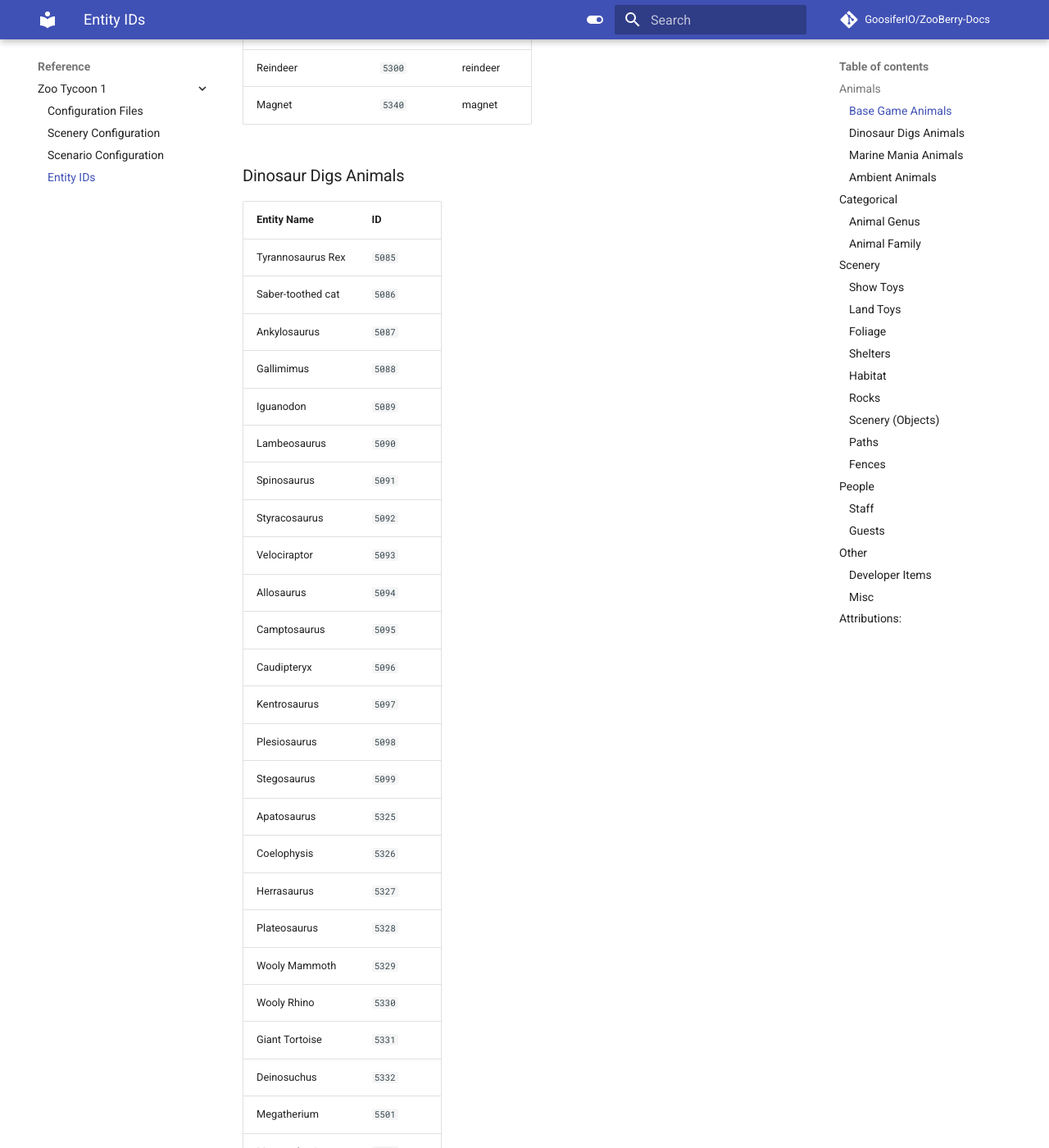
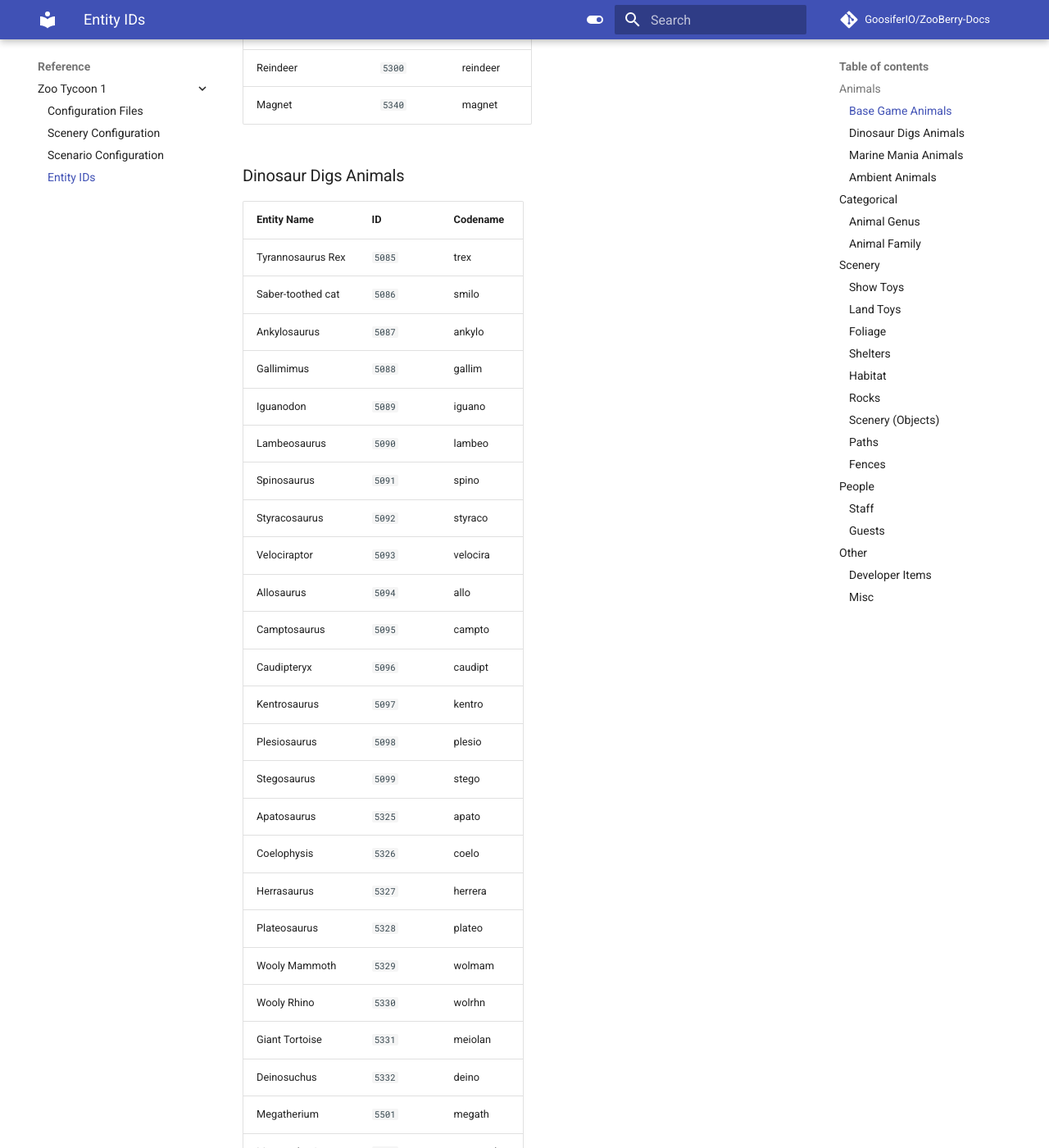
Before and after one commit to GoosiferIO/ZooBerry-Docs, an MkDocs documentation site: the page built from docs/zt1/Reference/entity_ids.md, in a window 1280 px wide and 1400 px high, scrolled down 3572 px. Shown: the whole window at 82% size. Built offline with MkDocs 1.6.1 and Material for MkDocs 9.7.7, drawn with Linux system fonts in a browser that asks for light colours; comment, search, counter and statistics services are not loaded; some of the changed text lies outside the part shown.

Commit message:
updated marine mania, dino digs, and ambient lists in entity list

```diff
--- a/docs/zt1/Reference/entity_ids.md
+++ b/docs/zt1/Reference/entity_ids.md
@@ -82,80 +82,80 @@ Zoo Tycoon 1 configuration files use integer values to map the game entities to
 
 ### Dinosaur Digs Animals
 
-| Entity Name        | ID       |
-|--------------------|----------|
-| Tyrannosaurus Rex  | `5085`   |
-| Saber-toothed cat  | `5086`   |
-| Ankylosaurus       | `5087`   |
-| Gallimimus         | `5088`   |
-| Iguanodon          | `5089`   |
-| Lambeosaurus       | `5090`   |
-| Spinosaurus        | `5091`   |
-| Styracosaurus      | `5092`   |
-| Velociraptor       | `5093`   |
-| Allosaurus         | `5094`   |
-| Camptosaurus       | `5095`   |
-| Caudipteryx        | `5096`   |
-| Kentrosaurus       | `5097`   |
-| Plesiosaurus       | `5098`   |
-| Stegosaurus        | `5099`   |
-| Apatosaurus        | `5325`   |
-| Coelophysis        | `5326`   |
-| Herrasaurus        | `5327`   |
-| Plateosaurus       | `5328`   |
-| Wooly Mammoth      | `5329`   |
-| Wooly Rhino        | `5330`   |
-| Giant Tortoise     | `5331`   |
-| Deinosuchus        | `5332`   |
-| Megatherium        | `5501`   |
-| Macrauchenia       | `5505`   |
+| Entity Name        | ID       | Codename  |
+|--------------------|----------|-----------|
+| Tyrannosaurus Rex  | `5085`   | trex      |
+| Saber-toothed cat  | `5086`   | smilo     |
+| Ankylosaurus       | `5087`   | ankylo    |
+| Gallimimus         | `5088`   | gallim    |
+| Iguanodon          | `5089`   | iguano    |
+| Lambeosaurus       | `5090`   | lambeo    |
+| Spinosaurus        | `5091`   | spino     |
+| Styracosaurus      | `5092`   | styraco   |
+| Velociraptor       | `5093`   | velocira  |
+| Allosaurus         | `5094`   | allo      |
+| Camptosaurus       | `5095`   | campto    |
+| Caudipteryx        | `5096`   | caudipt   |
+| Kentrosaurus       | `5097`   | kentro    |
+| Plesiosaurus       | `5098`   | plesio    |
+| Stegosaurus        | `5099`   | stego     |
+| Apatosaurus        | `5325`   | apato     |
+| Coelophysis        | `5326`   | coelo     |
+| Herrasaurus        | `5327`   | herrera   |
+| Plateosaurus       | `5328`   | plateo    |
+| Wooly Mammoth      | `5329`   | wolmam    |
+| Wooly Rhino        | `5330`   | wolrhn    |
+| Giant Tortoise     | `5331`   | meiolan   |
+| Deinosuchus        | `5332`   | deino     |
+| Megatherium        | `5501`   | megath    |
+| Macrauchenia       | `5505`   | macrauch  |
 
 ### Marine Mania Animals
 
-| Entity Name            | ID       |
-|------------------------|----------|
-| Orca                   | `5400`   |
-| Great White Shark      | `5401`   |
-| Bottlenose Dolphin     | `5402`   |
-| Lion’s Mane Jellyfish  | `5403`   |
-| Elephant Seal          | `5404`   |
-| Humpback Whale         | `5405`   |
-| Sperm Whale            | `5406`   |
-| Narwhal                | `5407`   |
-| Harbor Porpoise        | `5408`   |
-| Hammerhead Shark       | `5409`   |
-| Tiger Shark            | `5410`   |
-| Mako Shark             | `5411`   |
-| Green Moray Eel        | `5412`   |
-| Beluga                 | `5413`   |
-| Southern Sea Otter     | `5414`   |
-| Pacific Octopus        | `5415`   |
-| West Indian Manatee    | `5416`   |
-| Pacific Walrus         | `5417`   |
-| Manta Ray              | `5418`   |
-| Green Sea Turtle       | `5419`   |
-| Swordfish              | `5420`   |
-| Giant Squid            | `5421`   |
-| Bluefin Tuna           | `5422`   |
-| Barracuda              | `5423`   |
-| Mermaid                | `5424`   |
-| Whale Shark            | `5504`   |
-| Common Sawfish         | `5510`   |
-| Bowhead Whale          | `5517`   |
+| Entity Name            | ID       | Codename    |
+|------------------------|----------|-------------|
+| Orca                   | `5400`   | orca        |
+| Great White Shark      | `5401`   | gwshark     |
+| Bottlenose Dolphin     | `5402`   | dolphin     |
+| Lion’s Mane Jellyfish  | `5403`   | jellyfsh    |
+| Elephant Seal          | `5404`   | eleseal     |
+| Humpback Whale         | `5405`   | hbackwhl    |
+| Sperm Whale            | `5406`   | spermwhl    |
+| Narwhal                | `5407`   | narwhal     |
+| Harbor Porpoise        | `5408`   | porpoise    |
+| Hammerhead Shark       | `5409`   | hhshark     |
+| Tiger Shark            | `5410`   | tigersh     |
+| Mako Shark             | `5411`   | mako        |
+| Green Moray Eel        | `5412`   | morayeel    |
+| Beluga                 | `5413`   | beluga      |
+| Southern Sea Otter     | `5414`   | seaotter    |
+| Pacific Octopus        | `5415`   | octopus     |
+| West Indian Manatee    | `5416`   | seacow      |
+| Pacific Walrus         | `5417`   | walrus      |
+| Manta Ray              | `5418`   | mantaray    |
+| Green Sea Turtle       | `5419`   | seaturt     |
+| Swordfish              | `5420`   | marlin      |
+| Giant Squid            | `5421`   | gsquid      |
+| Bluefin Tuna           | `5422`   | tuna        |
+| Barracuda              | `5423`   | baracuda    |
+| Mermaid                | `5424`   | mmaid       |
+| Whale Shark            | `5504`   | whleshrk    |
+| Common Sawfish         | `5510`   | sawfish     |
+| Bowhead Whale          | `5517`   | bowhead     |
 
 ### Ambient Animals
 
-| Entity Name               | ID       |
-|---------------------------|----------|
-| Hawk                      | `5050`   |
-| Blue Jay                  | `5051`   |
-| Crow                      | `5052`   |
-| Seagull                   | `5053`   |
-| Parrot                    | `5054`   |
-| Vulture                   | `5055`   |
-| Blue Fang Biplane         | `5082`   |
-| Santa Claus and Reindeer  | `5083`   |
-| Halloween Witch           | `5084`   |
+| Entity Name               | ID       | Codename    |
+|---------------------------|----------|-------------|
+| Hawk                      | `5050`   |             |
+| Blue Jay                  | `5051`   |             |
+| Crow                      | `5052`   |             |
+| Seagull                   | `5053`   |             |
+| Parrot                    | `5054`   |             |
+| Vulture                   | `5055`   |             |
+| Blue Fang Biplane         | `5082`   |             |
+| Santa Claus and Reindeer  | `5083`   |             |
+| Halloween Witch           | `5084`   |             |
 
 ## Categorical
 
@@ -823,8 +823,3 @@ Zoo Tycoon 1 configuration files use integer values to map the game entities to
 | Rubble                                  | `10513`| bstump1   |
 | Small Poo                               | `6093` | smzoodoo  |
 | Urchin %s                               | `6604` | urchin    |
-
-
-## Attributions:
-
-[^1]: Thank you to Khaydar for his contributions to the animal entity list.
```
